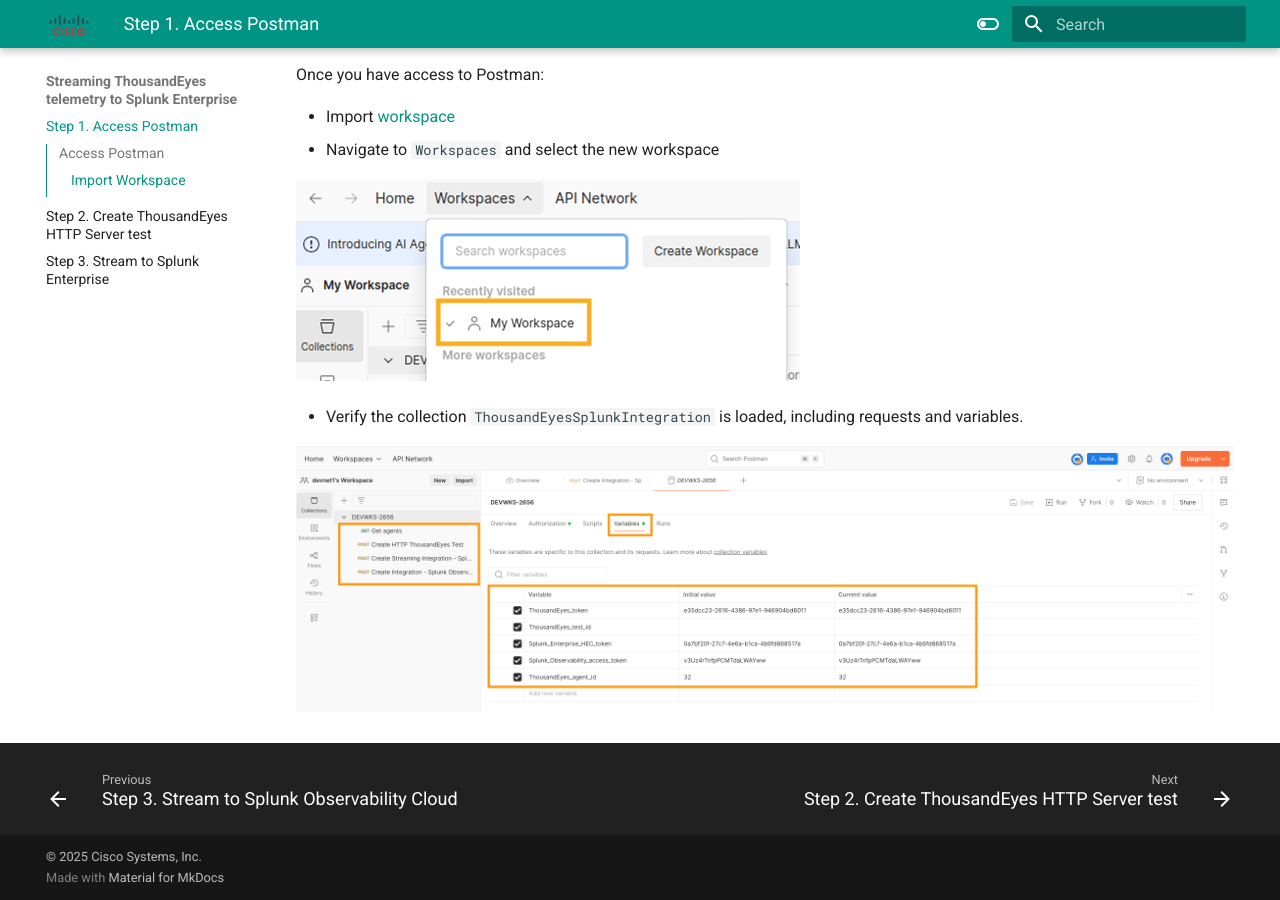
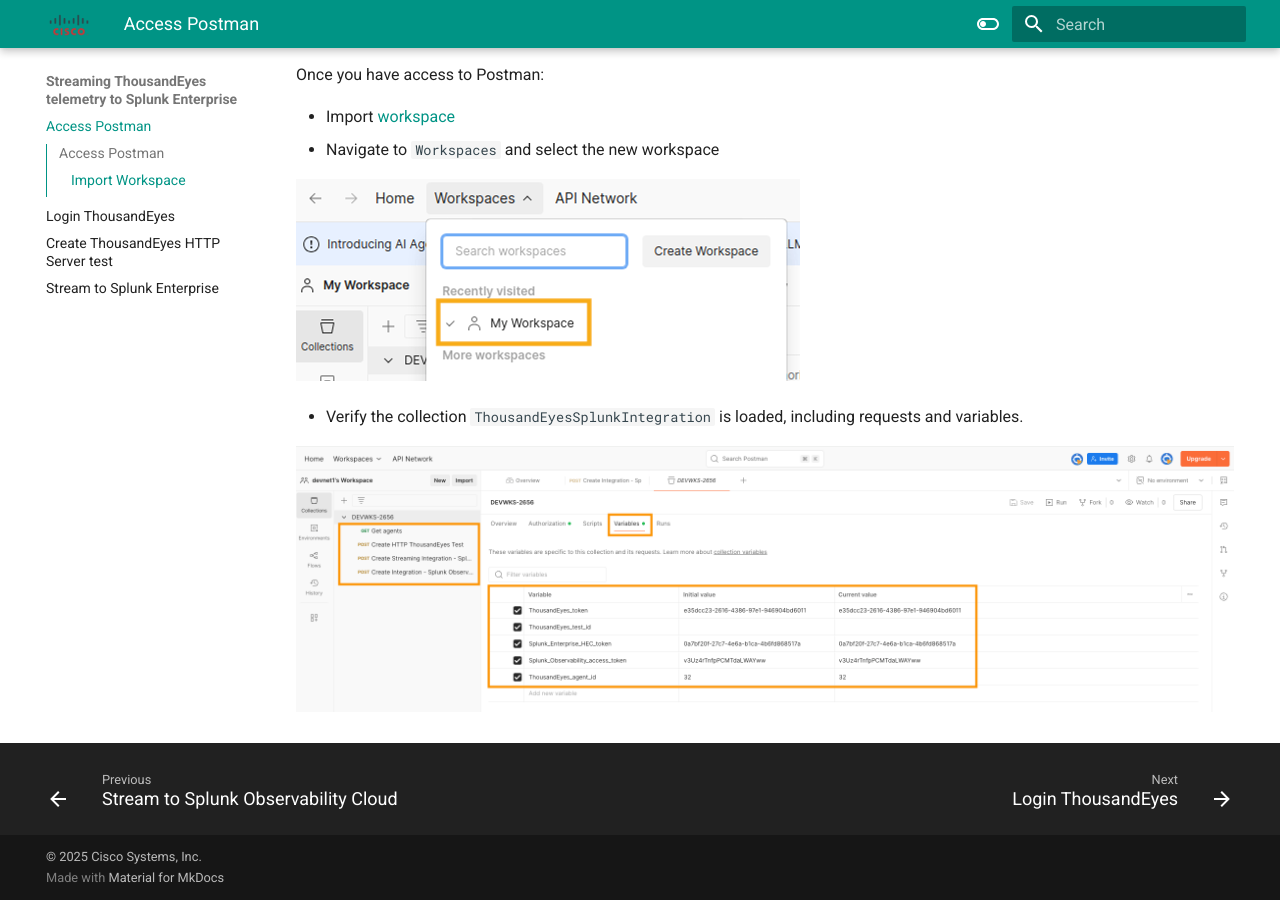
Before and after one commit to antonjim-te/thousandeyes-splunk-integrations-workshop, an MkDocs documentation site: the page built from docs/access_postman.md, in a window 1280 px wide and 900 px high, scrolled down 865 px. Built offline with MkDocs 1.6.1 and Material for MkDocs 9.7.7, drawn with Linux system fonts in a browser that asks for light colours; some of the changed text lies outside the part shown.

Commit message:
Login ThousnadEyes

```diff
--- a/mkdocs.yml
+++ b/mkdocs.yml
@@ -6,13 +6,15 @@
 nav:
   - Home: README.md
   - Streaming ThousandEyes telemetry to Splunk Observability Cloud:
-    - Step 1. Access Postman: access_postman.md
-    - Step 2. Create ThousandEyes HTTP Server test: create_http_test.md
-    - Step 3. Stream to Splunk Observability Cloud: stream_to_splunk_observability.md
+    - Access Postman: access_postman.md
+    - Login ThousandEyes: login_thousandeyes.md
+    - Create ThousandEyes HTTP Server test: create_http_test.md
+    - Stream to Splunk Observability Cloud: stream_to_splunk_observability.md
   - Streaming ThousandEyes telemetry to Splunk Enterprise:
-    - Step 1. Access Postman: access_postman.md
-    - Step 2. Create ThousandEyes HTTP Server test: create_http_test.md
-    - Step 3. Stream to Splunk Enterprise: stream_to_splunk_enterprise.md
+    - Access Postman: access_postman.md
+    - Login ThousandEyes: login_thousandeyes.md
+    - Create ThousandEyes HTTP Server test: create_http_test.md
+    - Stream to Splunk Enterprise: stream_to_splunk_enterprise.md
   - Cisco ThousandEyes App for Splunk: cisco_thousandeyes_app_for_splunk.md
   - Distributed Tracing - Service Map: distributed_tracing_service_map.md
 
```
Also changed, not shown: README.md (+2 -0 lines), docs/login_thousandeyes.md (added, +54 -0 lines).
